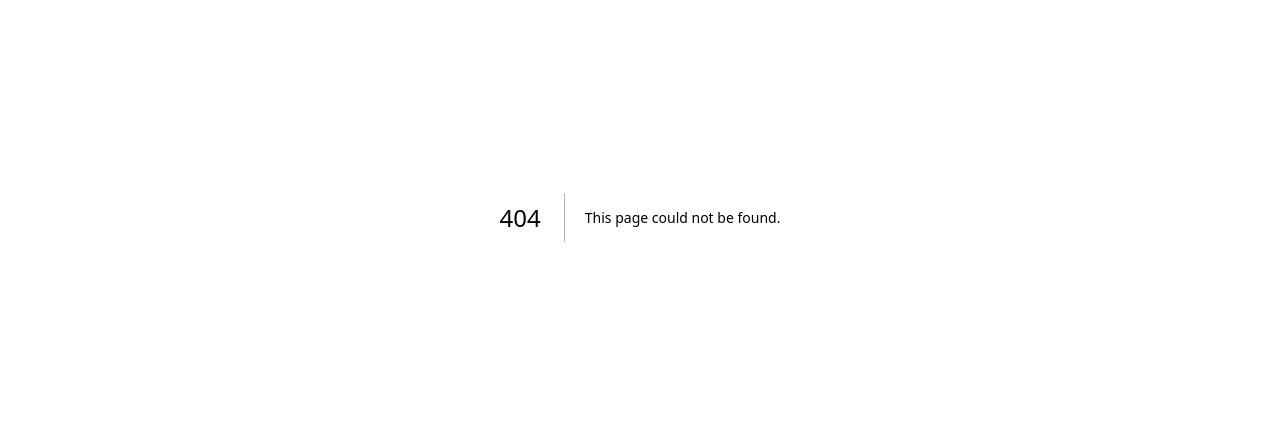
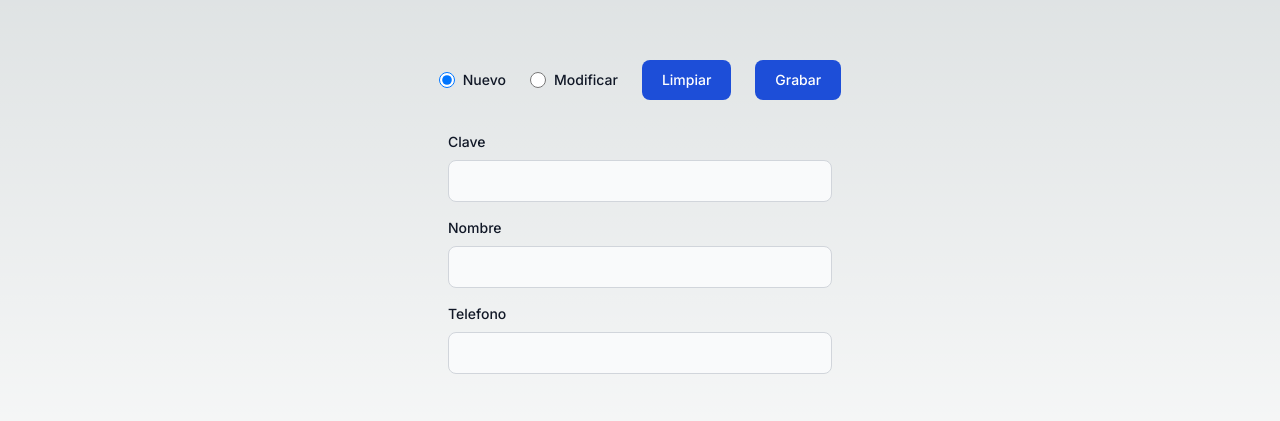
Before and after one commit to sam-621/mssql-next, a Next.js app: page /capture in a window 1280 px wide. Before the commit this address had no page. Shown: the part 183-604 px from the top of the page. Built offline with nearby package versions, Linux system fonts and the light colour scheme.

Commit message:
feat(capture):  add CapturePage

```diff
--- /dev/null
+++ b/src/app/capture/page.tsx
@@ -0,0 +1,22 @@
+import { Button } from '@/components/button'
+import { Input } from '@/components/input'
+import { PageLayout } from '@/components/page-layout'
+import { RadioButton } from '@/components/radio-button'
+
+export default async function CapturePage() {
+  return (
+    <PageLayout className='flex-col items-center justify-center gap-8'>
+      <div className='flex gap-6'>
+        <RadioButton defaultChecked label='Nuevo' />
+        <RadioButton label='Modificar' />
+        <Button>Limpiar</Button>
+        <Button>Grabar</Button>
+      </div>
+      <div className='flex flex-col gap-4 w-full'>
+        <Input label='Clave' />
+        <Input label='Nombre' />
+        <Input label='Telefono' />
+      </div>
+    </PageLayout>
+  )
+}
--- a/src/app/login/components/login-form.tsx
+++ b/src/app/login/components/login-form.tsx
@@ -6,12 +6,13 @@ import { useFormState } from 'react-dom'
 import { authenticate } from '../actions'
 import { FormButton } from '@/components/form-button'
 import { Button } from '@/components/button'
+import { ButtonLink } from '@/components/button-link'
 
 export const LoginForm = () => {
   const [state, action] = useFormState(authenticate, { finished: false, success: false })
 
   return (
-    <Card className=' w-full'>
+    <Card className='flex flex-col gap-4 w-full'>
       <form action={action} className='flex flex-col gap-5'>
         <div>
           <h2 className='text-2xl font-semibold'>Conectividad - Articulos</h2>
@@ -36,17 +37,17 @@ export const LoginForm = () => {
             <span className='text-red-500'>{state.error}</span>
           </div>
         )}
-        {state.finished && state.success && (
-          <div className='flex flex-col gap-4 justify-center items-center'>
-            <Button variant='secondary' className='px-16 py-6'>
-              Captura
-            </Button>
-            <Button variant='secondary' className='px-16 py-6'>
-              Consulta
-            </Button>
-          </div>
-        )}
       </form>
+      {state.finished && state.success && (
+        <div className='flex flex-col gap-4 justify-center items-center'>
+          <ButtonLink href='/capture' variant='secondary' className='px-16 py-6'>
+            Captura
+          </ButtonLink>
+          <ButtonLink href='/consult' variant='secondary' className='px-16 py-6'>
+            Consulta
+          </ButtonLink>
+        </div>
+      )}
     </Card>
   )
 }
--- a/src/app/login/page.tsx
+++ b/src/app/login/page.tsx
@@ -1,9 +1,10 @@
+import { PageLayout } from '@/components/page-layout'
 import { LoginForm } from './components'
 
 export default function AuthPage() {
   return (
-    <div className='flex items-center h-screen max-w-sm mx-auto'>
+    <PageLayout>
       <LoginForm />
-    </div>
+    </PageLayout>
   )
 }
--- /dev/null
+++ b/src/components/button-link.tsx
@@ -0,0 +1,28 @@
+import { FC, PropsWithChildren } from 'react'
+import { cn } from './utils'
+import Link from 'next/link'
+
+export const ButtonLink: FC<Props> = ({ children, className, variant = 'primary', ...rest }) => {
+  return (
+    <Link
+      {...rest}
+      className={cn(
+        {
+          'inline-flex items-center text-white bg-blue-700 hover:bg-blue-800 focus:ring-4 focus:outline-none focus:ring-blue-300 font-medium rounded-lg text-sm w-fit whitespace-nowrap px-5 py-2.5 text-center dark:bg-blue-600 dark:hover:bg-blue-700 dark:focus:ring-blue-800 disabled:pointer-events-none disabled:opacity-50':
+            variant === 'primary',
+          'text-white bg-gray-700 hover:bg-gray-900 focus:outline-none focus:ring-4 focus:ring-gray-300 font-medium rounded-lg text-sm px-5 py-2.5 me-2 mb-2':
+            variant === 'secondary',
+        },
+        className
+      )}
+    >
+      {children}
+    </Link>
+  )
+}
+
+type Props = PropsWithChildren &
+  React.AnchorHTMLAttributes<HTMLAnchorElement> & {
+    href: string
+    variant?: 'primary' | 'secondary'
+  }
--- /dev/null
+++ b/src/components/page-layout.tsx
@@ -0,0 +1,12 @@
+import { FC, PropsWithChildren } from 'react'
+import { cn } from './utils'
+
+export const PageLayout: FC<Props> = ({ children, className }) => {
+  return (
+    <div className={cn('flex items-center h-screen max-w-sm mx-auto', className)}>{children}</div>
+  )
+}
+
+type Props = PropsWithChildren & {
+  className?: string
+}
--- /dev/null
+++ b/src/components/radio-button.tsx
@@ -0,0 +1,25 @@
+import { FC } from 'react'
+
+export const RadioButton: FC<Props> = ({ label, ...rest }) => {
+  return (
+    <div className='flex items-center '>
+      <input
+        {...rest}
+        id={rest.id ?? rest.name}
+        type='radio'
+        value=''
+        className='w-4 h-4 text-blue-600 bg-gray-100 border-gray-300 focus:ring-blue-500 dark:focus:ring-blue-600 dark:ring-offset-gray-800 focus:ring-2 dark:bg-gray-700 dark:border-gray-600'
+      />
+      <label
+        htmlFor={rest.id ?? rest.name}
+        className='ms-2 text-sm font-medium text-gray-900 dark:text-gray-300'
+      >
+        {label}
+      </label>
+    </div>
+  )
+}
+
+type Props = React.InputHTMLAttributes<HTMLInputElement> & {
+  label: string
+}
```
